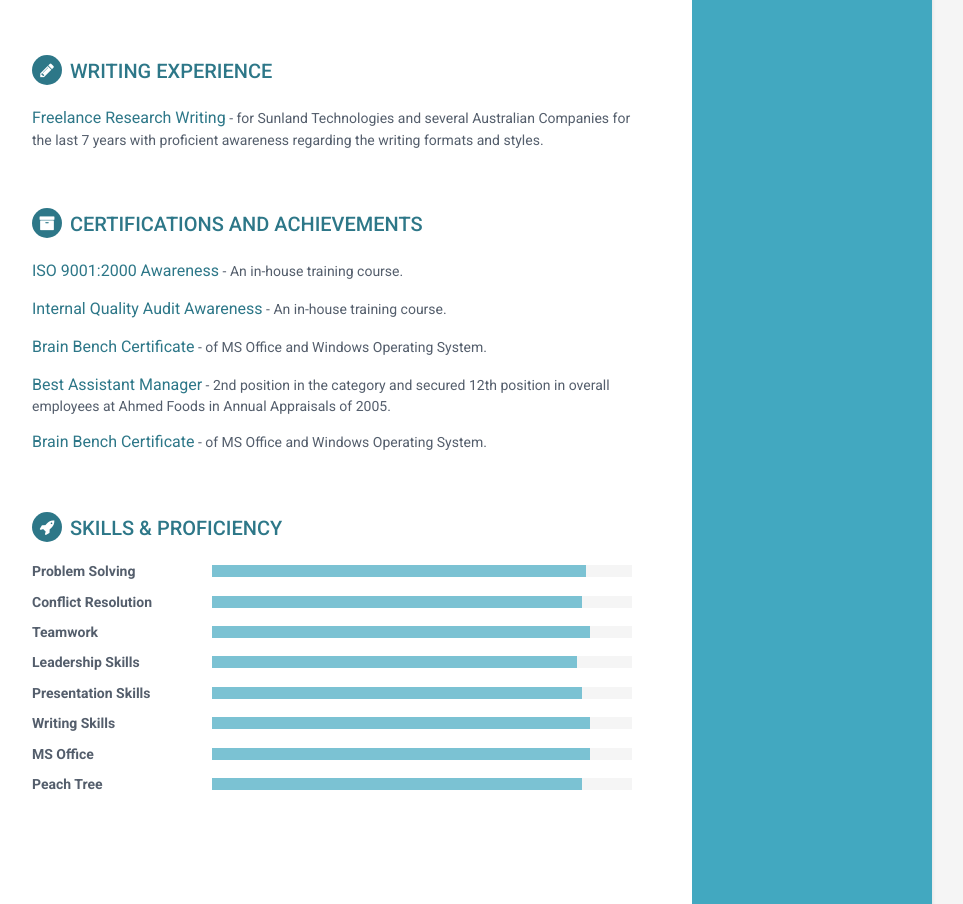
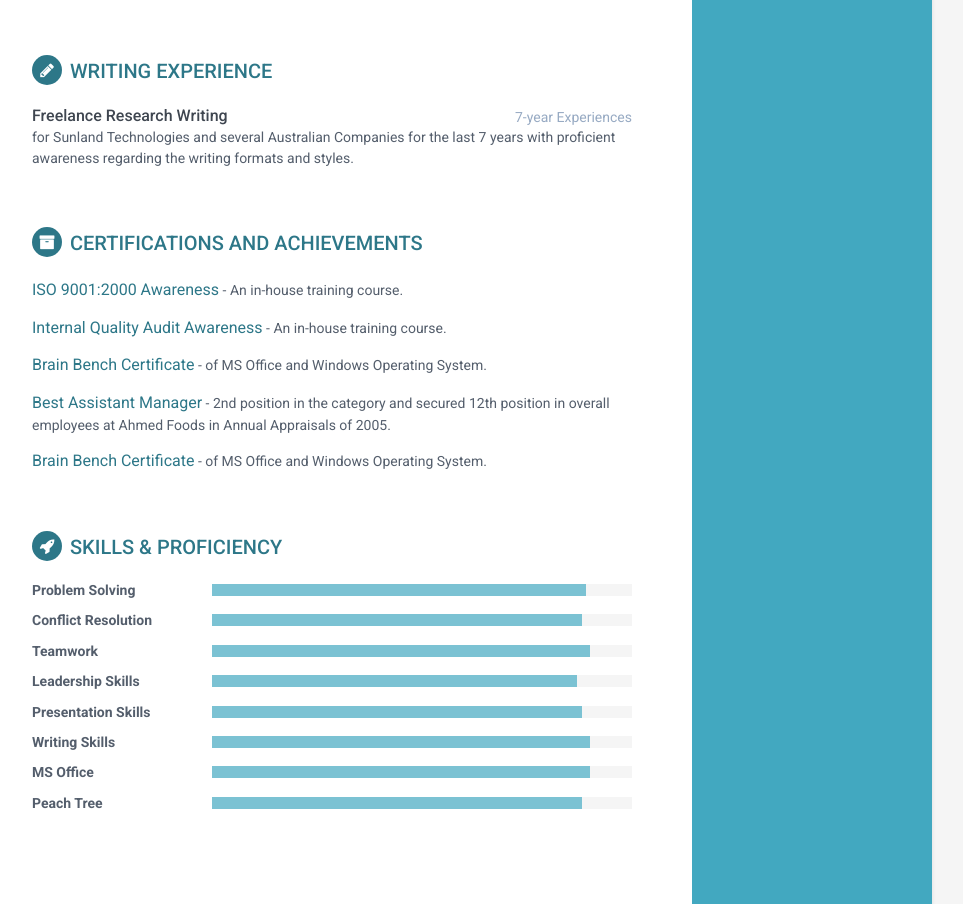
Before and after one commit to ahcreativestudios/TabishHyder, a plain HTML site: page index.html in a window 1280 px wide. Shown: the part 1431-2335 px from the top of the page, without its empty margins (188-1151 px from the left). Drawn offline with Linux system fonts and the light colour scheme.

Commit message:
Update index.html

```diff
--- a/index.html
+++ b/index.html
@@ -203,7 +203,18 @@ tackling all the matters relating to Accounting and Finance of Guarding Services
                 <h2 class="section-title"><i class="fa fa-pencil"></i>Writing experience</h2>
 
                 <div class="item">
-                    <span class="project-title"><a>Freelance Research Writing</a></span> - <span class="project-tagline"></span>for Sunland Technologies and several Australian Companies for the last 7 years with proficient awareness regarding the writing formats and styles.
+                    <div class="meta">
+                        <div class="upper-row">
+                            <h3 class="job-title">Freelance Research Writing</h3>
+                            <div class="time">7-year Experiences</div>
+                        </div><!--//upper-row-->
+
+                    </div><!--//meta-->
+                    <div class="details">
+                        <p>for Sunland Technologies and several Australian Companies for the last 7 years with proficient awareness regarding the writing formats and styles.
+
+                        </p>
+                    </div><!--//details-->
 
                 </div><!--//item-->
             </section><!--//section-->
```
